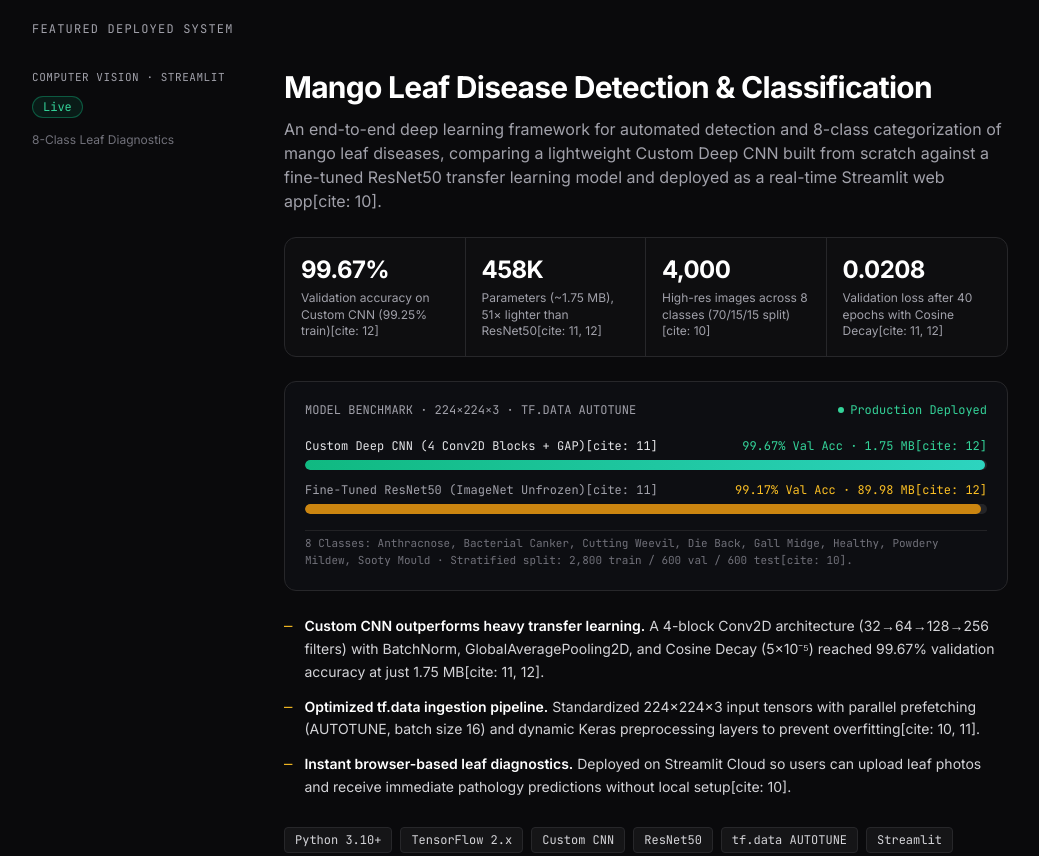
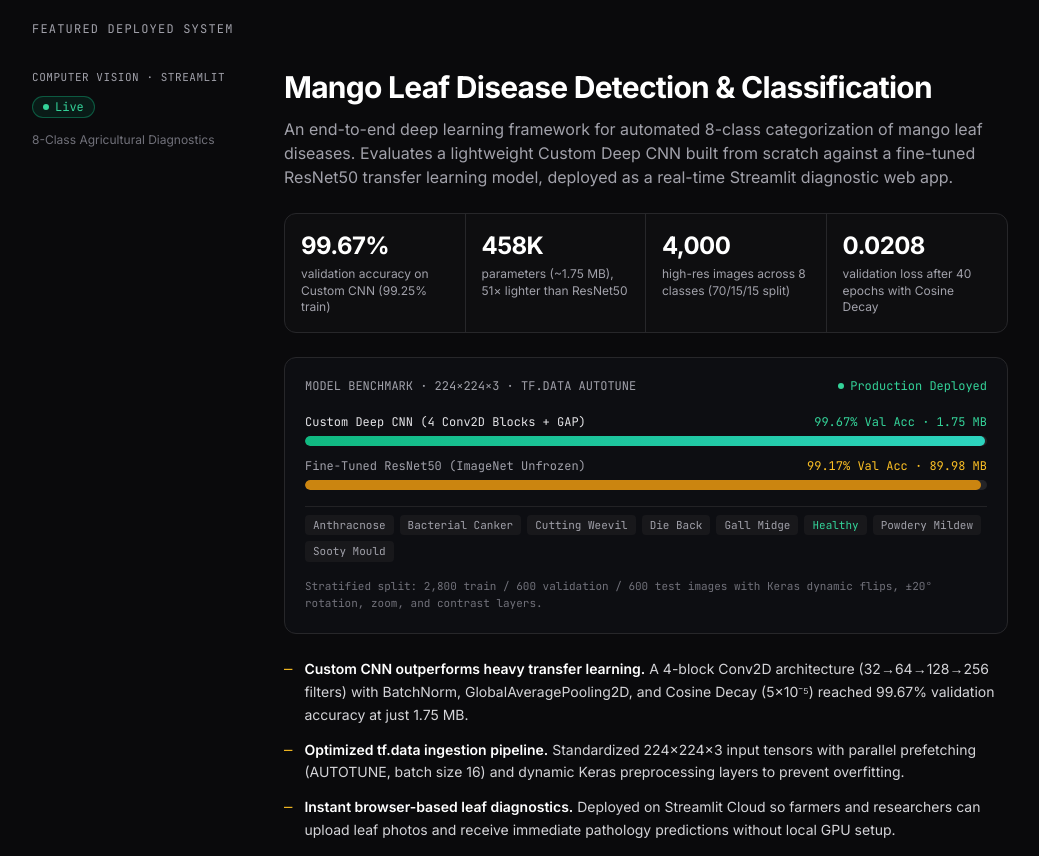
Before and after one commit to shahedrahmansakib/Protfolio, a plain HTML site: page index.html in a window 1280 px wide. Shown: the part 1260-2116 px from the top of the page, without its empty margins (120-1159 px from the left). Drawn offline with nearby package versions, Linux system fonts and the light colour scheme.

```diff
--- a/index.html
+++ b/index.html
@@ -9,12 +9,14 @@
   <meta name="author" content="MD Shahed Rahman Sakib" />
   <link rel="canonical" href="https://shahedrahmansakib.github.io/Protfolio/" />
 
+  <!-- Open Graph -->
   <meta property="og:title" content="MD Shahed Rahman Sakib — AI & Computer Vision Researcher" />
   <meta property="og:description" content="AI & Computer Vision Researcher | Dental OPG Disease Detection (89.01% Accuracy) & Real-Time Mango Leaf Disease Classification (99.67% Val Accuracy)." />
   <meta property="og:type" content="website" />
   <meta property="og:url" content="https://shahedrahmansakib.github.io/Protfolio/" />
   <meta property="og:image" content="https://shahedrahmansakib.github.io/Protfolio/profile.png" />
 
+  <!-- Tailwind CSS -->
   <script src="https://cdn.tailwindcss.com"></script>
   <link rel="preconnect" href="https://fonts.googleapis.com" />
   <link rel="preconnect" href="https://fonts.gstatic.com" crossorigin />
@@ -34,7 +36,7 @@
     };
   </script>
 
-  <!-- JSON-LD Structured Data for Google Search -->
+  <!-- JSON-LD Structured Data for Google Knowledge Graph -->
   <script type="application/ld+json">
   {
     "@context": "https://schema.org",
@@ -115,13 +117,14 @@
 
     <hr class="border-zinc-800/80" />
 
-    <!-- Restored Undergraduate Research & Thesis Section -->
+    <!-- Research / Thesis Section (NanoSense-style Technical Card) -->
     <section id="research" class="space-y-8">
       <div class="flex items-center justify-between">
         <h2 class="font-mono text-xs uppercase tracking-widest text-zinc-400">Undergraduate Research &amp; Thesis</h2>
       </div>
 
       <div class="grid grid-cols-1 lg:grid-cols-12 gap-8 items-start">
+        <!-- Left Metadata Column -->
         <div class="lg:col-span-3 space-y-2.5">
           <p class="font-mono text-[11px] uppercase tracking-wider text-zinc-400">
             MEDICAL AI · XAI · DENTAL OPG
@@ -134,6 +137,7 @@
           </p>
         </div>
 
+        <!-- Right Main Content Column -->
         <div class="lg:col-span-9 space-y-6">
           <div class="space-y-3">
             <h3 class="text-2xl sm:text-3xl font-bold text-white tracking-tight">
@@ -144,6 +148,7 @@
             </p>
           </div>
 
+          <!-- 4-Column Metric Grid -->
           <div class="grid grid-cols-2 sm:grid-cols-4 border border-zinc-800 rounded-xl overflow-hidden bg-zinc-900/30">
             <div class="p-4 border-b sm:border-b-0 border-r border-zinc-800">
               <div class="text-2xl font-bold text-white tracking-tight">89.01%</div>
@@ -163,6 +168,7 @@
             </div>
           </div>
 
+          <!-- Bullet Highlights -->
           <ul class="space-y-3 text-sm text-zinc-300 leading-relaxed">
             <li class="flex gap-3">
               <span class="text-amber-400 font-mono select-none">—</span>
@@ -174,6 +180,7 @@
             </li>
           </ul>
 
+          <!-- Tech Stack Badges -->
           <div class="flex flex-wrap gap-2 pt-1">
             <span class="rounded border border-zinc-800 bg-zinc-900/80 px-2.5 py-1 font-mono text-xs text-zinc-300">Python</span>
             <span class="rounded border border-zinc-800 bg-zinc-900/80 px-2.5 py-1 font-mono text-xs text-zinc-300">TensorFlow / Keras</span>
@@ -187,54 +194,59 @@
 
     <hr class="border-zinc-800/80" />
 
-    <!-- Featured Deployed System Section (NanoSense-style Card with README Data) -->
+    <!-- Featured Project Section (Upgraded NanoSense-style Layout with Exact README Metrics) -->
     <section id="projects" class="space-y-8">
       <div class="flex items-center justify-between">
         <h2 class="font-mono text-xs uppercase tracking-widest text-zinc-400">Featured Deployed System</h2>
       </div>
 
       <div class="grid grid-cols-1 lg:grid-cols-12 gap-8 items-start">
+        <!-- Left Metadata Column -->
         <div class="lg:col-span-3 space-y-2.5">
           <p class="font-mono text-[11px] uppercase tracking-wider text-zinc-400">
             COMPUTER VISION · STREAMLIT
           </p>
           <span class="inline-flex items-center gap-1.5 rounded-full border border-emerald-500/40 bg-emerald-500/10 px-2.5 py-0.5 font-mono text-xs text-emerald-400">
+            <span class="h-1.5 w-1.5 rounded-full bg-emerald-400"></span>
             Live
           </span>
           <p class="text-xs text-zinc-500 pt-1">
-            8-Class Leaf Diagnostics
+            8-Class Agricultural Diagnostics
           </p>
         </div>
 
+        <!-- Right Main Content Column -->
         <div class="lg:col-span-9 space-y-6">
           <div class="space-y-3">
             <h3 class="text-2xl sm:text-3xl font-bold text-white tracking-tight">
               Mango Leaf Disease Detection &amp; Classification
             </h3>
             <p class="text-zinc-400 text-sm sm:text-base leading-relaxed">
-              An end-to-end deep learning framework for automated detection and 8-class categorization of mango leaf diseases, comparing a lightweight Custom Deep CNN built from scratch against a fine-tuned ResNet50 transfer learning model and deployed as a real-time Streamlit web app[cite: 10].
+              An end-to-end deep learning framework for automated 8-class categorization of mango leaf diseases. Evaluates a lightweight Custom Deep CNN built from scratch against a fine-tuned ResNet50 transfer learning model, deployed as a real-time Streamlit diagnostic web app.
             </p>
           </div>
 
+          <!-- 4-Column Metric Grid (Exact Numbers from README) -->
           <div class="grid grid-cols-2 sm:grid-cols-4 border border-zinc-800 rounded-xl overflow-hidden bg-zinc-900/30">
             <div class="p-4 border-b sm:border-b-0 border-r border-zinc-800">
               <div class="text-2xl font-bold text-white tracking-tight">99.67%</div>
-              <div class="text-xs text-zinc-400 mt-1 leading-snug">Validation accuracy on Custom CNN (99.25% train)[cite: 12]</div>
+              <div class="text-xs text-zinc-400 mt-1 leading-snug">validation accuracy on Custom CNN (99.25% train)</div>
             </div>
             <div class="p-4 border-b sm:border-b-0 sm:border-r border-zinc-800">
               <div class="text-2xl font-bold text-white tracking-tight">458K</div>
-              <div class="text-xs text-zinc-400 mt-1 leading-snug">Parameters (~1.75 MB), 51× lighter than ResNet50[cite: 11, 12]</div>
+              <div class="text-xs text-zinc-400 mt-1 leading-snug">parameters (~1.75 MB), 51× lighter than ResNet50</div>
             </div>
             <div class="p-4 border-r border-zinc-800">
               <div class="text-2xl font-bold text-white tracking-tight">4,000</div>
-              <div class="text-xs text-zinc-400 mt-1 leading-snug">High-res images across 8 classes (70/15/15 split)[cite: 10]</div>
+              <div class="text-xs text-zinc-400 mt-1 leading-snug">high-res images across 8 classes (70/15/15 split)</div>
             </div>
             <div class="p-4">
               <div class="text-2xl font-bold text-white tracking-tight">0.0208</div>
-              <div class="text-xs text-zinc-400 mt-1 leading-snug">Validation loss after 40 epochs with Cosine Decay[cite: 11, 12]</div>
+              <div class="text-xs text-zinc-400 mt-1 leading-snug">validation loss after 40 epochs with Cosine Decay</div>
             </div>
           </div>
 
+          <!-- Visual Benchmark Card (Inspired by NanoSense Telemetry Panel) -->
           <div class="rounded-xl border border-zinc-800 bg-[#0d0e12] p-5 space-y-4">
             <div class="flex items-center justify-between font-mono text-xs">
               <span class="text-zinc-400">MODEL BENCHMARK · 224×224×3 · TF.DATA AUTOTUNE</span>
@@ -244,11 +256,12 @@
               </span>
             </div>
 
+            <!-- Bar Comparison -->
             <div class="space-y-3 pt-1">
               <div class="space-y-1.5">
                 <div class="flex justify-between font-mono text-xs">
-                  <span class="text-zinc-200">Custom Deep CNN (4 Conv2D Blocks + GAP)[cite: 11]</span>
-                  <span class="text-emerald-400">99.67% Val Acc · 1.75 MB[cite: 12]</span>
+                  <span class="text-zinc-200">Custom Deep CNN (4 Conv2D Blocks + GAP)</span>
+                  <span class="text-emerald-400">99.67% Val Acc · 1.75 MB</span>
                 </div>
                 <div class="h-2.5 w-full rounded-full bg-zinc-800/90 overflow-hidden">
                   <div class="h-full rounded-full bg-gradient-to-r from-emerald-500 to-teal-400" style="width: 99.67%"></div>
@@ -257,8 +270,8 @@
 
               <div class="space-y-1.5">
                 <div class="flex justify-between font-mono text-xs">
-                  <span class="text-zinc-400">Fine-Tuned ResNet50 (ImageNet Unfrozen)[cite: 11]</span>
-                  <span class="text-amber-400">99.17% Val Acc · 89.98 MB[cite: 12]</span>
+                  <span class="text-zinc-400">Fine-Tuned ResNet50 (ImageNet Unfrozen)</span>
+                  <span class="text-amber-400">99.17% Val Acc · 89.98 MB</span>
                 </div>
                 <div class="h-2.5 w-full rounded-full bg-zinc-800/90 overflow-hidden">
                   <div class="h-full rounded-full bg-amber-500/80" style="width: 99.17%"></div>
@@ -266,26 +279,40 @@
               </div>
             </div>
 
-            <p class="font-mono text-[11px] text-zinc-500 leading-relaxed pt-1 border-t border-zinc-800/80">
-              8 Classes: Anthracnose, Bacterial Canker, Cutting Weevil, Die Back, Gall Midge, Healthy, Powdery Mildew, Sooty Mould · Stratified split: 2,800 train / 600 val / 600 test[cite: 10].
+            <!-- 8 Classes Strip -->
+            <div class="pt-2 border-t border-zinc-800/80 flex flex-wrap gap-1.5">
+              <span class="rounded bg-zinc-900 px-2 py-0.5 font-mono text-[11px] text-zinc-400">Anthracnose</span>
+              <span class="rounded bg-zinc-900 px-2 py-0.5 font-mono text-[11px] text-zinc-400">Bacterial Canker</span>
+              <span class="rounded bg-zinc-900 px-2 py-0.5 font-mono text-[11px] text-zinc-400">Cutting Weevil</span>
+              <span class="rounded bg-zinc-900 px-2 py-0.5 font-mono text-[11px] text-zinc-400">Die Back</span>
+              <span class="rounded bg-zinc-900 px-2 py-0.5 font-mono text-[11px] text-zinc-400">Gall Midge</span>
+              <span class="rounded bg-zinc-900 px-2 py-0.5 font-mono text-[11px] text-emerald-400">Healthy</span>
+              <span class="rounded bg-zinc-900 px-2 py-0.5 font-mono text-[11px] text-zinc-400">Powdery Mildew</span>
+              <span class="rounded bg-zinc-900 px-2 py-0.5 font-mono text-[11px] text-zinc-400">Sooty Mould</span>
+            </div>
+
+            <p class="font-mono text-[11px] text-zinc-500 leading-relaxed">
+              Stratified split: 2,800 train / 600 validation / 600 test images with Keras dynamic flips, ±20° rotation, zoom, and contrast layers.
             </p>
           </div>
 
+          <!-- Key Technical Highlights -->
           <ul class="space-y-3 text-sm text-zinc-300 leading-relaxed">
             <li class="flex gap-3">
               <span class="text-amber-400 font-mono select-none">—</span>
-              <span><strong class="text-white font-semibold">Custom CNN outperforms heavy transfer learning.</strong> A 4-block Conv2D architecture (32→64→128→256 filters) with BatchNorm, GlobalAveragePooling2D, and Cosine Decay (5×10⁻⁵) reached 99.67% validation accuracy at just 1.75 MB[cite: 11, 12].</span>
+              <span><strong class="text-white font-semibold">Custom CNN outperforms heavy transfer learning.</strong> A 4-block Conv2D architecture (32→64→128→256 filters) with BatchNorm, GlobalAveragePooling2D, and Cosine Decay (5×10⁻⁵) reached 99.67% validation accuracy at just 1.75 MB.</span>
             </li>
             <li class="flex gap-3">
               <span class="text-amber-400 font-mono select-none">—</span>
-              <span><strong class="text-white font-semibold">Optimized tf.data ingestion pipeline.</strong> Standardized 224×224×3 input tensors with parallel prefetching (AUTOTUNE, batch size 16) and dynamic Keras preprocessing layers to prevent overfitting[cite: 10, 11].</span>
+              <span><strong class="text-white font-semibold">Optimized tf.data ingestion pipeline.</strong> Standardized 224×224×3 input tensors with parallel prefetching (AUTOTUNE, batch size 16) and dynamic Keras preprocessing layers to prevent overfitting.</span>
             </li>
             <li class="flex gap-3">
               <span class="text-amber-400 font-mono select-none">—</span>
-              <span><strong class="text-white font-semibold">Instant browser-based leaf diagnostics.</strong> Deployed on Streamlit Cloud so users can upload leaf photos and receive immediate pathology predictions without local setup[cite: 10].</span>
+              <span><strong class="text-white font-semibold">Instant browser-based leaf diagnostics.</strong> Deployed on Streamlit Cloud so farmers and researchers can upload leaf photos and receive immediate pathology predictions without local GPU setup.</span>
             </li>
           </ul>
 
+          <!-- Tech Stack Tags -->
           <div class="flex flex-wrap gap-2 pt-1">
             <span class="rounded border border-zinc-800 bg-zinc-900/80 px-2.5 py-1 font-mono text-xs text-zinc-300">Python 3.10+</span>
             <span class="rounded border border-zinc-800 bg-zinc-900/80 px-2.5 py-1 font-mono text-xs text-zinc-300">TensorFlow 2.x</span>
@@ -295,6 +322,7 @@
             <span class="rounded border border-zinc-800 bg-zinc-900/80 px-2.5 py-1 font-mono text-xs text-zinc-300">Streamlit</span>
           </div>
 
+          <!-- Action Links -->
           <div class="flex flex-wrap items-center gap-6 pt-2 text-sm font-medium">
             <a href="https://mango-leaf-disease-detection-hdspsk3jzmnxpzupqmgcql.streamlit.app/" target="_blank" class="text-white underline decoration-zinc-500 underline-offset-4 hover:decoration-emerald-400 hover:text-emerald-300 transition">
               Open the live app
```
